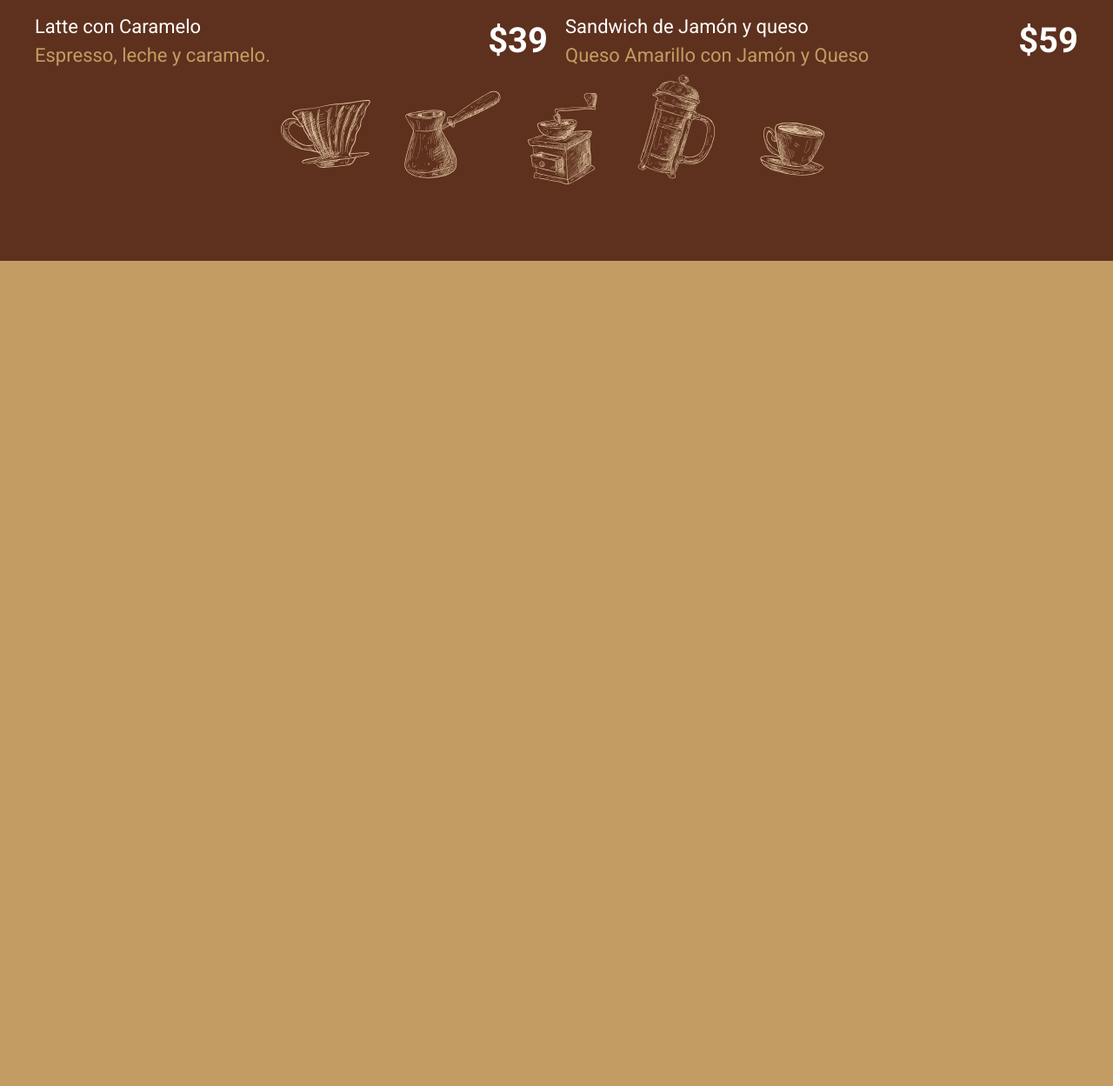
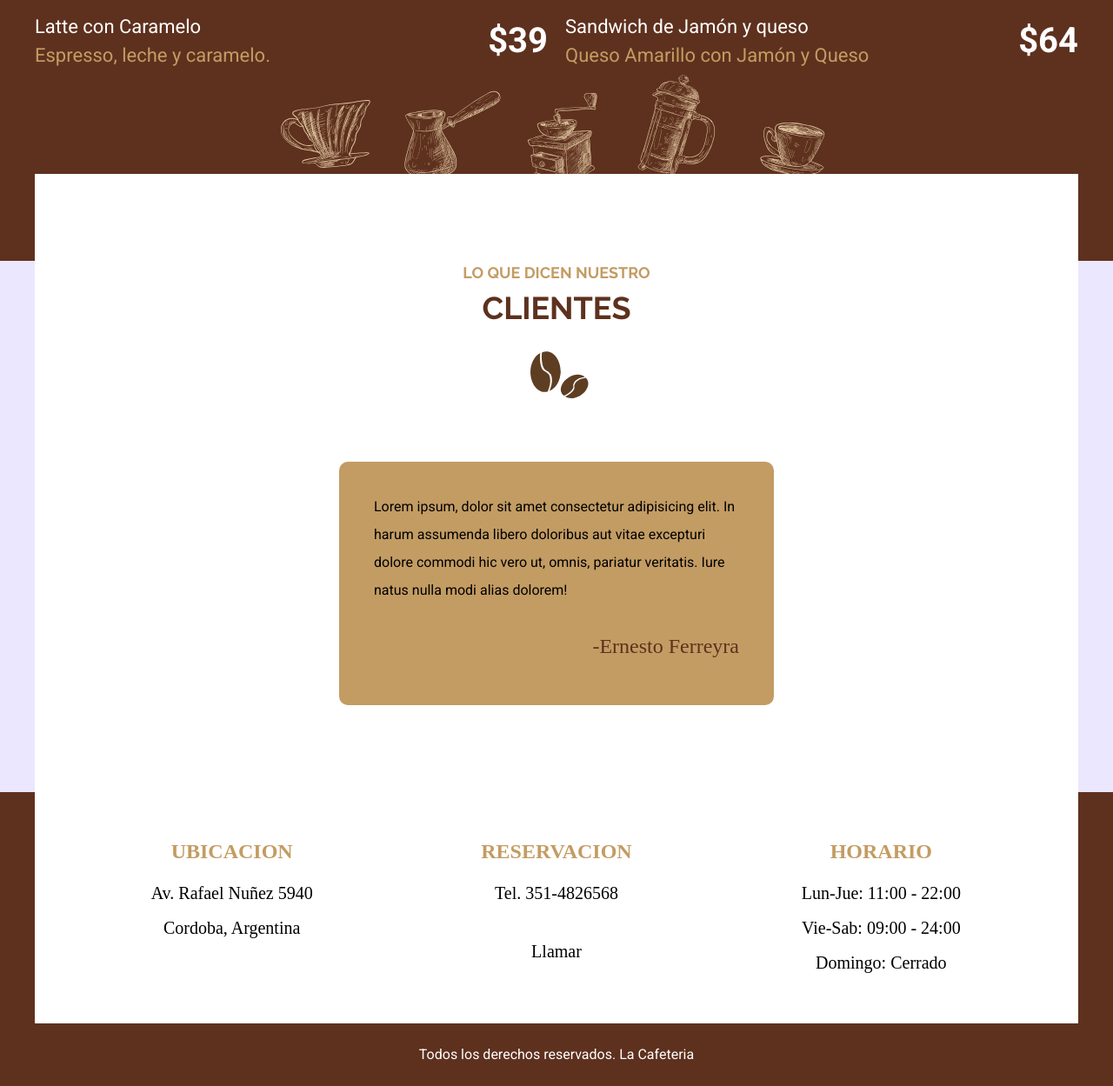
Before and after one commit to Ernesferre/Cafeteria, a website: page index.html in a window 1280 px wide. Shown: the part 4134-5383 px from the top of the page at 87% size. Before the commit the page ends 4434 px from the top, so only its background shows below. Drawn offline with Linux system fonts and the light colour scheme; a web font is replaced by a local one.

Commit message:
terminando menu y creando footer

```diff
--- a/index.html
+++ b/index.html
@@ -175,13 +175,51 @@
                     </li>
                     <li>
                         <p>Sandwich de Jamón y queso<span>Queso Amarillo con Jamón y Queso</span> </p>
-                        <p class="precio">$59</p>
+                        <p class="precio">$64</p>
                     </li>
                 </ul>
             </section>
+        </section>
 
-        </div>
-    </section>
+            <section class="nuestros-testimoniales contenedor margin-negativo-10 bg-white">
+                <h2><span>Lo que dicen nuestro</span>Clientes</h2>
+                <div class="testimonial">
+                    <p>Lorem ipsum, dolor sit amet consectetur adipisicing elit. In harum assumenda libero doloribus aut vitae excepturi dolore commodi hic vero ut, omnis, pariatur veritatis. Iure natus nulla modi alias dolorem!</p>
+                    <p class="autor">-Ernesto Ferreyra</p>
+                </div>
+
+        </section>
+
+        <footer class="footer">
+            <div class="contenedor contenido-footer bg-white">
+                <div class="footer-box ubicacion">
+                    <h3>Ubicacion</h3>
+                    <p>Av. Rafael Nuñez 5940</p>
+                    <p>Cordoba, Argentina</p>
+
+                </div>
+
+                <div class="footer-box reservacion">
+                    <h3>Reservacion</h3>
+                    <p>Tel. 351-4826568</p>
+                    <a href="tel:+351-4826568">Llamar</a>
+
+                </div>
+
+                <div class="footer-box horario">
+                    <h3>Horario</h3>
+                    <p>Lun-Jue: 11:00 - 22:00</p>
+                    <p>Vie-Sab: 09:00 - 24:00</p>
+                    <p>Domingo: Cerrado</p>
+
+                </div>
+
+            </div>
+            <p class="copyright">Todos los derechos reservados. La Cafeteria</p>
+
+        </footer>
+
+
 
 
 </body>
--- a/src/scss/app.scss
+++ b/src/scss/app.scss
@@ -1,3 +1,4 @@
 @use 'base';
 @use 'header';
 @use 'inicio';
+@use 'footer';
--- a/src/scss/base/_globales.scss
+++ b/src/scss/base/_globales.scss
@@ -12,7 +12,8 @@ html {
 body {
     font-family: v.$fuenteSecundaria;
     font-size: 6rem;
-    background-color: v.$secundario ;
+    background-color: v.$cafeClaro ;
+
 
 }
 
@@ -31,6 +32,7 @@ p {
 a {
     text-decoration: none;
     font-size: 2rem;
+    color: v.$negro;
 }
 
 img {
--- a/src/scss/base/_utilidades.scss
+++ b/src/scss/base/_utilidades.scss
@@ -7,3 +7,10 @@
 .bg-primario {
     background-color: v.$primario ;
 }
+.margin-negativo-10 {
+    margin-top: -10rem;
+}
+
+.bg-white {
+    background-color: v.$blanco;
+}
--- /dev/null
+++ b/src/scss/footer/_footer.scss
@@ -0,0 +1,45 @@
+@use 'base/mixins' as m;
+@use 'base/variables' as v;
+
+
+.footer {
+    background-color: v.$primario;
+
+    .contenido-footer {
+        padding: 5rem;
+        @include m.tablet {
+            @include m.grid (3, 2rem)
+
+        }
+
+    }
+    .copyright {
+        text-align: center;
+        margin: 0;
+        color: v.$blanco;
+        padding: 2rem;
+    }
+
+}
+
+.footer-box {
+    font-family: v.$fuenteCursiva;
+    text-align: center;
+    margin-bottom: v.$separacion;
+    @include m.tablet {
+        margin-bottom:0;
+    }
+    h3 {
+        font-family: v.$fuenteCursiva;
+        margin: 0 0 1rem 0;
+        font-size: 2.4rem;
+        color: v.$secundario;
+    }
+    p, a {
+        font-size: 2rem;
+        margin:0;
+    }
+
+
+
+}
--- /dev/null
+++ b/src/scss/footer/_index.scss
@@ -0,0 +1 @@
+@forward 'footer';
--- a/src/scss/inicio/_index.scss
+++ b/src/scss/inicio/_index.scss
@@ -2,3 +2,4 @@
 @forward 'iconos';
 @forward 'galeria';
 @forward 'menu';
+@forward 'testimoniales';
--- /dev/null
+++ b/src/scss/inicio/_testimoniales.scss
@@ -0,0 +1,26 @@
+@use 'base/variables' as v;
+@use 'base/mixins' as m;
+
+.nuestros-testimoniales {
+    padding: 10rem 2rem;
+
+    @include m.tablet {
+        padding: 10rem;
+    }
+
+    .testimonial {
+        background-color: v.$secundario;
+        padding: 2rem 4rem;
+        max-width: 50rem;
+        margin: 0 auto;
+        border-radius: 1rem;
+
+        .autor {
+            text-align: right;
+            font-size: 2.4rem;
+            color: v.$primario;
+            font-family: v.$fuenteCursiva;
+        }
+
+    }
+}
```
Also changed, not shown: build/css/app.css.
